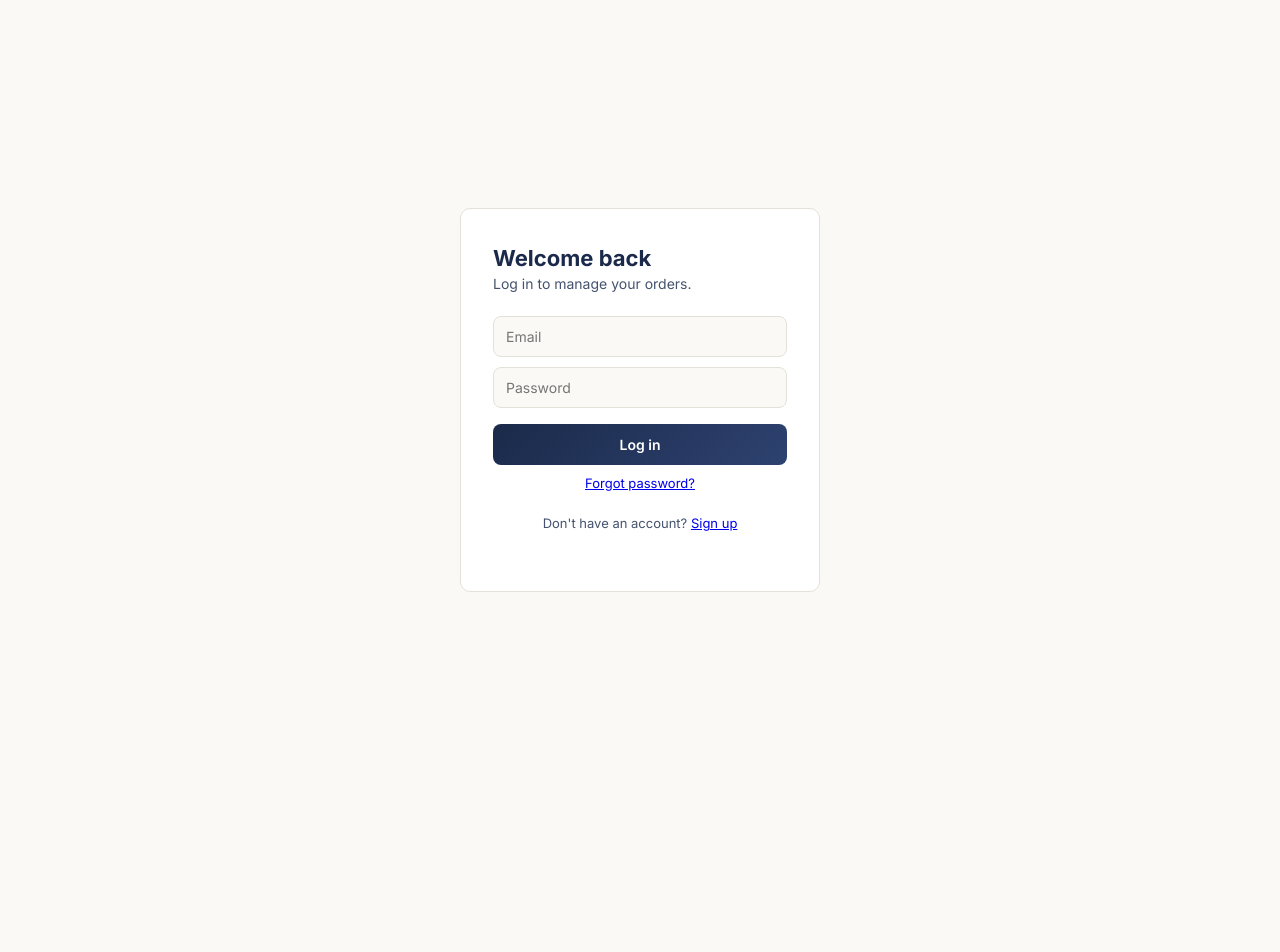
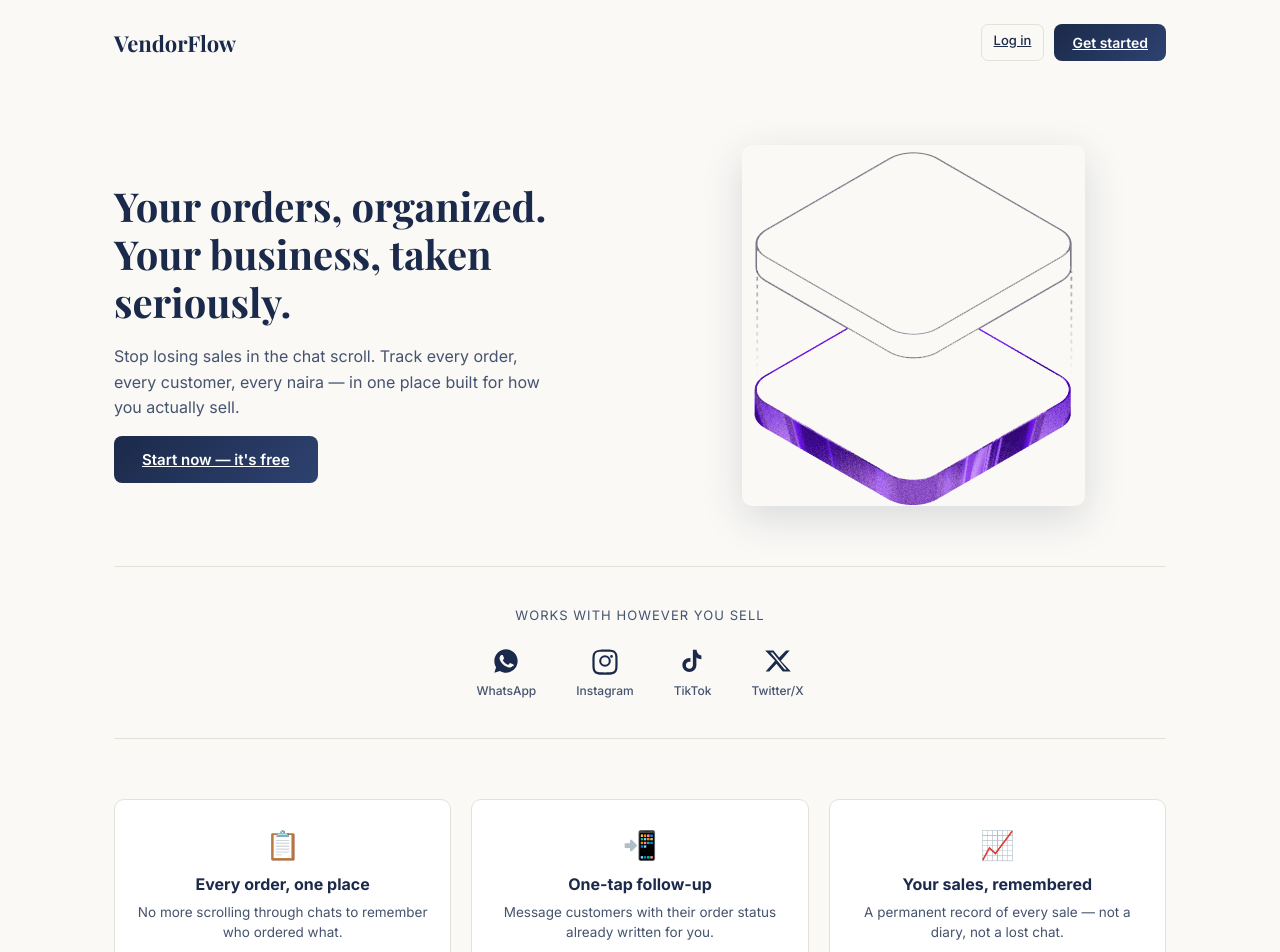
Before and after one commit to sunkan-mi27/vendorflow-frontend, a React (Vite) app: page / in a window 1280 px wide. Before the commit this address led to /login. Shown: the top 952 px of the page. Before the commit the page ends 800 px from the top, so only its background shows below. Built offline with nearby package versions, Linux system fonts and the light colour scheme.

Commit message:
Yeah Changeddd

```diff
--- a/src/App.jsx
+++ b/src/App.jsx
@@ -1,4 +1,5 @@
 import { BrowserRouter, Routes, Route, Navigate } from "react-router-dom";
+import Landing from "./pages/Landing";
 import Login from "./pages/Login";
 import Register from "./pages/Register";
 import ForgotPassword from "./pages/ForgotPassword";
@@ -38,7 +39,7 @@ function App() {
             </ProtectedRoute>
           }
         />
-        <Route path="/" element={<Navigate to="/login" />} />
+        <Route path="/" element={<Landing />} />
       </Routes>
     </BrowserRouter>
   );
--- a/src/index.css
+++ b/src/index.css
@@ -485,3 +485,178 @@ input[type="number"] {
   color: var(--gold);
   margin: 0 0 20px;
 }
+/* ---------- Landing page ---------- */
+.landing {
+  max-width: 1100px;
+  margin: 0 auto;
+  padding: 0 24px;
+}
+
+.landing-nav {
+  display: flex;
+  justify-content: space-between;
+  align-items: center;
+  padding: 24px 0;
+}
+
+.landing-logo {
+  font-family: "Playfair Display", serif;
+  font-size: 22px;
+  font-weight: 700;
+  color: var(--ink);
+}
+
+.landing-nav-actions {
+  display: flex;
+  gap: 10px;
+}
+
+.hero {
+  display: flex;
+  align-items: center;
+  gap: 40px;
+  padding: 60px 0;
+  flex-wrap: wrap;
+}
+
+.hero-text {
+  flex: 1;
+  min-width: 280px;
+}
+
+.hero-title {
+  font-family: "Playfair Display", serif;
+  font-size: 40px;
+  line-height: 1.2;
+  color: var(--ink);
+  margin: 0 0 18px;
+}
+
+.hero-sub {
+  font-size: 16px;
+  color: var(--ink-soft);
+  line-height: 1.6;
+  margin: 0 0 28px;
+  max-width: 440px;
+}
+
+.hero-cta {
+  font-size: 15px;
+  padding: 14px 28px;
+}
+
+.hero-image-wrap {
+  flex: 1;
+  min-width: 280px;
+  display: flex;
+  justify-content: center;
+}
+
+.hero-image {
+  max-width: 100%;
+  border-radius: var(--radius);
+  box-shadow: 0 12px 40px rgba(27, 42, 74, 0.15);
+}
+
+.platform-section {
+  text-align: center;
+  padding: 40px 0;
+  border-top: 1px solid var(--border);
+  border-bottom: 1px solid var(--border);
+}
+
+.platform-label {
+  font-size: 13px;
+  color: var(--ink-soft);
+  text-transform: uppercase;
+  letter-spacing: 0.08em;
+  margin: 0 0 24px;
+}
+
+.platform-row {
+  display: flex;
+  justify-content: center;
+  gap: 40px;
+  flex-wrap: wrap;
+}
+
+.platform-icon {
+  display: flex;
+  flex-direction: column;
+  align-items: center;
+  gap: 8px;
+  color: var(--ink-soft);
+}
+
+.platform-icon svg {
+  width: 28px;
+  height: 28px;
+  color: var(--ink);
+}
+
+.platform-icon span {
+  font-size: 12px;
+  font-weight: 500;
+}
+
+.feature-grid {
+  display: grid;
+  grid-template-columns: repeat(3, 1fr);
+  gap: 20px;
+  padding: 60px 0;
+}
+
+.feature-card {
+  background: var(--surface);
+  border: 1px solid var(--border);
+  border-radius: var(--radius);
+  padding: 28px 22px;
+  text-align: center;
+}
+
+.feature-icon {
+  font-size: 28px;
+  display: block;
+  margin-bottom: 12px;
+}
+
+.feature-card h3 {
+  font-size: 16px;
+  margin: 0 0 8px;
+  color: var(--ink);
+}
+
+.feature-card p {
+  font-size: 13.5px;
+  color: var(--ink-soft);
+  line-height: 1.5;
+  margin: 0;
+}
+
+.landing-cta-final {
+  text-align: center;
+  padding: 60px 0;
+}
+
+.landing-cta-final h2 {
+  font-family: "Playfair Display", serif;
+  font-size: 26px;
+  color: var(--ink);
+  margin: 0 0 24px;
+}
+
+.landing-footer {
+  text-align: center;
+  padding: 24px 0 40px;
+  font-size: 13px;
+  color: var(--ink-soft);
+}
+
+@media (max-width: 640px) {
+  .hero-title {
+    font-size: 28px;
+  }
+  .feature-grid {
+    grid-template-columns: 1fr;
+  }
+}
--- /dev/null
+++ b/src/pages/Landing.jsx
@@ -0,0 +1,110 @@
+import { Link } from "react-router-dom";
+import heroImage from "../assets/hero.png";
+
+function Landing() {
+  return (
+    <div className="landing">
+      <nav className="landing-nav">
+        <span className="landing-logo">VendorFlow</span>
+        <div className="landing-nav-actions">
+          <Link className="btn-ghost" to="/login">
+            Log in
+          </Link>
+          <Link className="btn-primary" to="/register">
+            Get started
+          </Link>
+        </div>
+      </nav>
+
+      <section className="hero">
+        <div className="hero-text">
+          <h1 className="hero-title">
+            Your orders, organized.
+            <br />
+            Your business, taken seriously.
+          </h1>
+          <p className="hero-sub">
+            Stop losing sales in the chat scroll. Track every order, every
+            customer, every naira — in one place built for how you actually
+            sell.
+          </p>
+          <Link className="btn-primary hero-cta" to="/register">
+            Start now — it's free
+          </Link>
+        </div>
+        <div className="hero-image-wrap">
+          <img
+            src={heroImage}
+            alt="VendorFlow dashboard"
+            className="hero-image"
+          />
+        </div>
+      </section>
+
+      <section className="platform-section">
+        <p className="platform-label">Works with however you sell</p>
+        <div className="platform-row">
+          <div className="platform-icon">
+            <svg viewBox="0 0 24 24" fill="currentColor">
+              <path d="M12 2C6.5 2 2 6.5 2 12c0 1.9.5 3.7 1.5 5.3L2 22l4.8-1.5C8.3 21.5 10.1 22 12 22c5.5 0 10-4.5 10-10S17.5 2 12 2zm5.6 14.2c-.2.6-1.3 1.2-1.9 1.3-.5.1-1.1.1-1.8-.1-.4-.1-.9-.3-1.6-.6-2.8-1.2-4.6-4-4.7-4.2-.1-.2-1.1-1.5-1.1-2.9s.7-2.1 1-2.4c.3-.3.6-.4.8-.4h.6c.2 0 .4 0 .6.5.2.5.7 1.9.8 2 .1.1.1.3 0 .5-.1.2-.2.3-.3.5-.2.2-.3.3-.5.5-.2.2-.3.4-.1.7.2.3.8 1.3 1.7 2.1 1.2 1 2.1 1.4 2.5 1.5.3.1.5.1.7-.1.2-.2.7-.8.9-1.1.2-.3.4-.2.7-.1.3.1 1.7.8 2 .9.3.2.5.2.6.3.1.2.1.7-.1 1.3z" />
+            </svg>
+            <span>WhatsApp</span>
+          </div>
+          <div className="platform-icon">
+            <svg viewBox="0 0 24 24" fill="currentColor">
+              <path d="M12 2.2c3.2 0 3.6 0 4.8.1 1.2.1 2 .3 2.4.5a4.9 4.9 0 011.8 1.2 4.9 4.9 0 011.2 1.8c.2.4.4 1.2.5 2.4.1 1.2.1 1.6.1 4.8s0 3.6-.1 4.8c-.1 1.2-.3 2-.5 2.4a4.9 4.9 0 01-1.2 1.8 4.9 4.9 0 01-1.8 1.2c-.4.2-1.2.4-2.4.5-1.2.1-1.6.1-4.8.1s-3.6 0-4.8-.1c-1.2-.1-2-.3-2.4-.5a4.9 4.9 0 01-1.8-1.2 4.9 4.9 0 01-1.2-1.8c-.2-.4-.4-1.2-.5-2.4-.1-1.2-.1-1.6-.1-4.8s0-3.6.1-4.8c.1-1.2.3-2 .5-2.4a4.9 4.9 0 011.2-1.8A4.9 4.9 0 015.8 2.8c.4-.2 1.2-.4 2.4-.5C9.4 2.2 9.8 2.2 12 2.2zm0 1.8c-3.1 0-3.5 0-4.7.1-1 .1-1.6.2-1.9.4a3 3 0 00-1.1.7 3 3 0 00-.7 1.1c-.2.3-.3.9-.4 1.9-.1 1.2-.1 1.6-.1 4.7s0 3.5.1 4.7c.1 1 .2 1.6.4 1.9a3 3 0 00.7 1.1 3 3 0 001.1.7c.3.2.9.3 1.9.4 1.2.1 1.6.1 4.7.1s3.5 0 4.7-.1c1-.1 1.6-.2 1.9-.4a3 3 0 001.1-.7 3 3 0 00.7-1.1c.2-.3.3-.9.4-1.9.1-1.2.1-1.6.1-4.7s0-3.5-.1-4.7c-.1-1-.2-1.6-.4-1.9a3 3 0 00-.7-1.1 3 3 0 00-1.1-.7c-.3-.2-.9-.3-1.9-.4-1.2-.1-1.6-.1-4.7-.1zm0 3a5 5 0 110 10 5 5 0 010-10zm0 1.8a3.2 3.2 0 100 6.4 3.2 3.2 0 000-6.4zm5.2-1.9a1.2 1.2 0 110 2.3 1.2 1.2 0 010-2.3z" />
+            </svg>
+            <span>Instagram</span>
+          </div>
+          <div className="platform-icon">
+            <svg viewBox="0 0 24 24" fill="currentColor">
+              <path d="M16.6 5.8c-1-.9-1.5-2.1-1.5-3.5h-3.2v13.4c0 1.6-1.3 3-3 3-1.6 0-3-1.3-3-3 0-1.6 1.3-3 3-3 .3 0 .6 0 .9.1V9.5c-.3 0-.6-.1-.9-.1-3.3 0-6 2.7-6 6s2.7 6 6 6 6-2.7 6-6V9c1.2.9 2.7 1.4 4.3 1.4V7.2c-.9 0-1.8-.3-2.6-.9z" />
+            </svg>
+            <span>TikTok</span>
+          </div>
+          <div className="platform-icon">
+            <svg viewBox="0 0 24 24" fill="currentColor">
+              <path d="M18.9 3H22l-7.6 8.7L23 21h-6.9l-5.4-6.6L4.5 21H1.4l8.1-9.3L1 3h7.1l4.9 6 5.9-6zm-1.2 16.2h1.7L7.4 4.7H5.6l12.1 14.5z" />
+            </svg>
+            <span>Twitter/X</span>
+          </div>
+        </div>
+      </section>
+
+      <section className="feature-grid">
+        <div className="feature-card">
+          <span className="feature-icon">📋</span>
+          <h3>Every order, one place</h3>
+          <p>No more scrolling through chats to remember who ordered what.</p>
+        </div>
+        <div className="feature-card">
+          <span className="feature-icon">📲</span>
+          <h3>One-tap follow-up</h3>
+          <p>
+            Message customers with their order status already written for you.
+          </p>
+        </div>
+        <div className="feature-card">
+          <span className="feature-icon">📈</span>
+          <h3>Your sales, remembered</h3>
+          <p>
+            A permanent record of every sale — not a diary, not a lost chat.
+          </p>
+        </div>
+      </section>
+
+      <section className="landing-cta-final">
+        <h2>Ready to stop losing orders in the chat?</h2>
+        <Link className="btn-primary hero-cta" to="/register">
+          Get started free
+        </Link>
+      </section>
+
+      <footer className="landing-footer">
+        <span>© {new Date().getFullYear()} VendorFlow</span>
+      </footer>
+    </div>
+  );
+}
+
+export default Landing;
```
